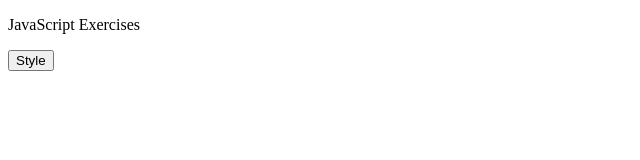
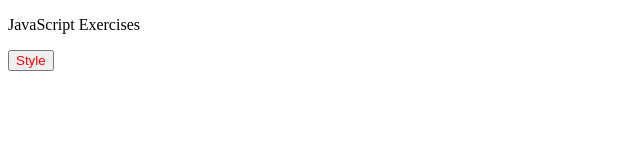
Before and after one commit to pesto-students/exercise-day-11, a plain HTML site: page question-1/index.html in a window 1280 px wide. Both pictures are taken after a click on the button "Style". Shown: the full height of the page, 0-640 px from the left. Drawn offline with Linux system fonts and the light colour scheme.

Commit message:
[WIP] Segment-1

```diff
--- a/question-1/index.html
+++ b/question-1/index.html
@@ -13,6 +13,11 @@
   <div>
     <button id="jsstyle" onclick="js_style()">Style</button>
   </div>
+  <script>
+    function js_style() {
+    document.getElementById("jsstyle").style.color="red";
+  }
+  </script>
 </body>
 
 </html>
```
